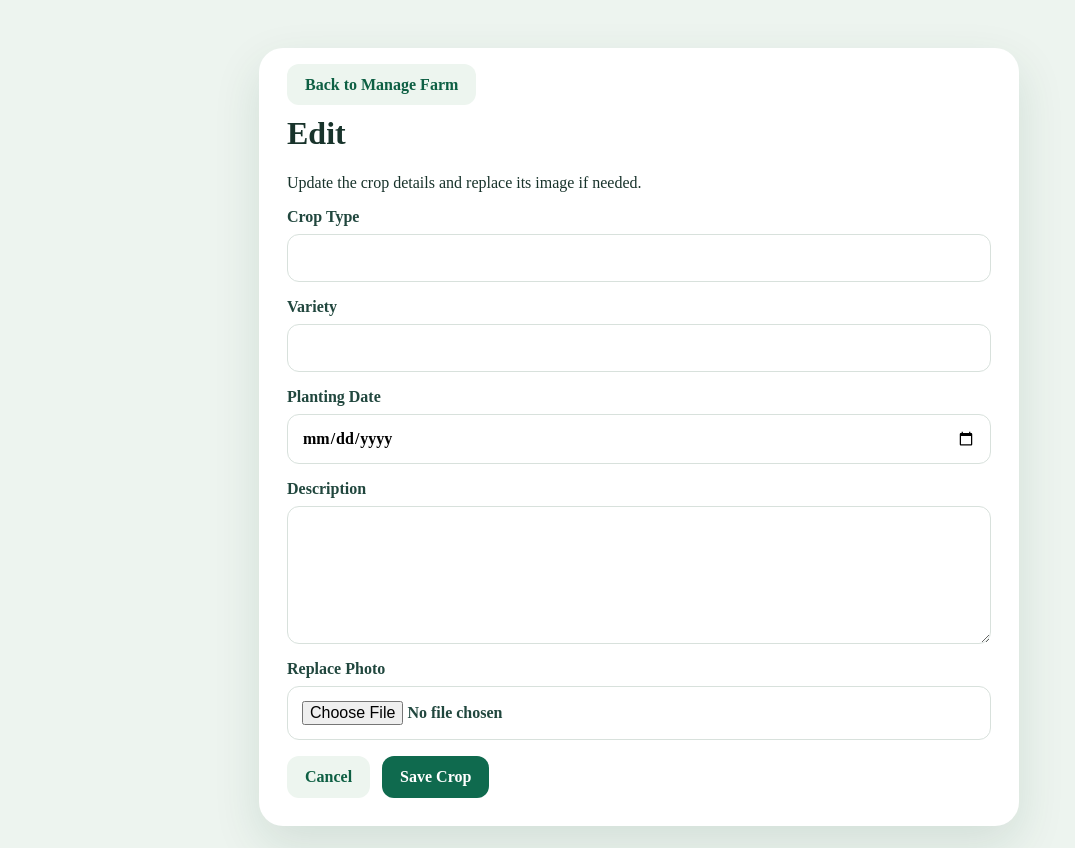
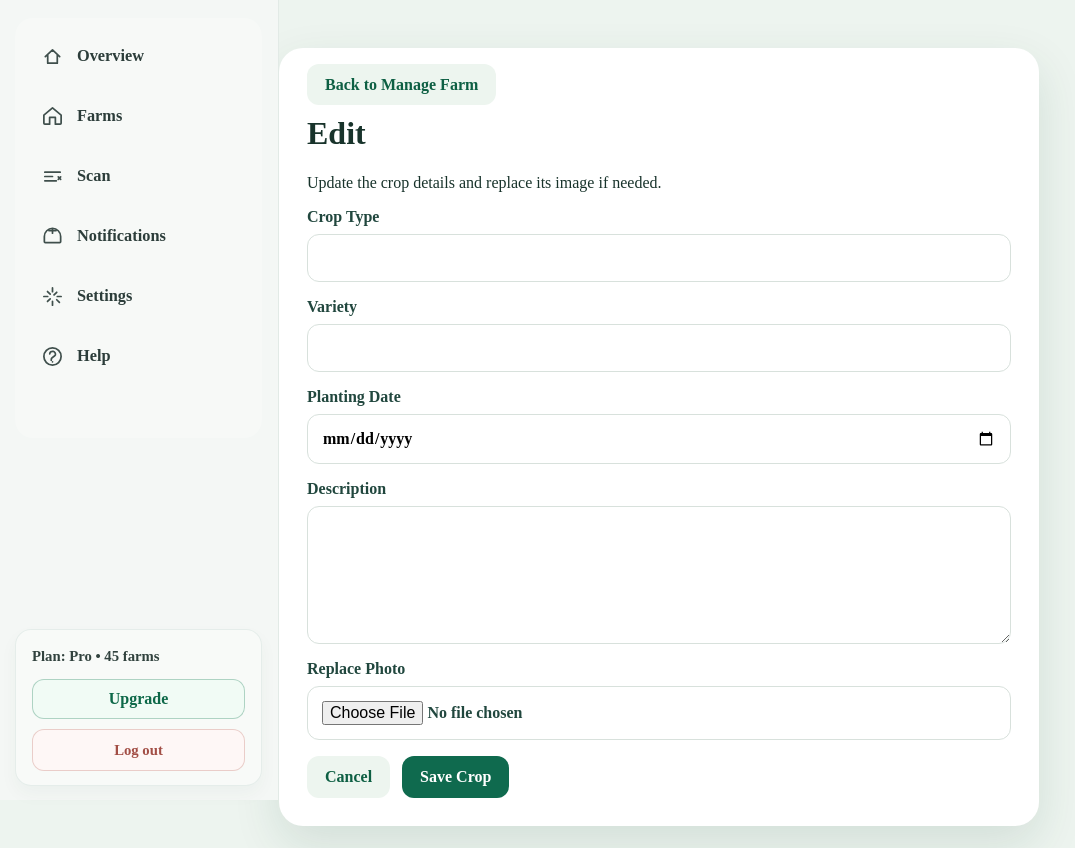
Before and after one commit to ndifondavid/Agro-sphere, a Flask app: template app/templates/dashboard/crop_edit.html in a window 1280 px wide. Shown: the whole page, without its empty margins (1-1076 px from the left). Run offline with Flask 3, Linux system fonts and the light colour scheme; the template is opened without the code that fills it, so the values that code supplies are empty.

Commit message:
Persist frontend branding and sidebar navigation

```diff
--- a/app/static/css/dashboard.css
+++ b/app/static/css/dashboard.css
@@ -1062,6 +1062,29 @@ textarea:focus-visible {
   display: grid;
   grid-template-columns: 280px minmax(0, 1fr);
   min-height: 860px;
+}
+
+.persistent-layout {
+  display: grid;
+  grid-template-columns: 280px minmax(0, 1fr);
+  min-height: 860px;
+}
+
+.persistent-layout > main {
+  min-width: 0;
+}
+
+.standalone-page > .persistent-sidebar {
+  position: fixed;
+  inset: 0 auto 0 0;
+  width: 280px;
+  min-height: 100vh;
+  z-index: 10;
+}
+
+.standalone-page > main,
+.standalone-page > .page-shell {
+  margin-left: 280px;
 }
 
 .sidebar {
--- a/app/static/css/landing.css
+++ b/app/static/css/landing.css
@@ -10,7 +10,8 @@ a { color: inherit; text-decoration: none; }
 .nav-wrap { min-height: 78px; display: flex; align-items: center; justify-content: space-between; gap: 28px; }
 .brand { display: inline-flex; align-items: center; gap: 10px; font: 700 20px 'Times New Roman', Times, serif; letter-spacing: 0; }
 .brand > span:last-child span { color: var(--green); }
-.brand-mark { display: grid; place-items: center; width: 29px; height: 29px; color: #fff; border-radius: 9px 9px 9px 2px; background: var(--green); font-size: 22px; line-height: 1; transform: rotate(-6deg); }
+.brand-mark { display: grid; place-items: center; width: 40px; height: 40px; color: #fff; border-radius: 50%; background: url('../images/as-logo.svg') center / contain no-repeat; font-size: 22px; line-height: 1; }
+.brand-mark svg { display: none; }
 .desktop-nav { display: flex; gap: 30px; color: #65746d; font-size: 14px; }
 .desktop-nav a:hover, .login-link:hover { color: var(--green); }
 .nav-actions, .hero-actions { display: flex; align-items: center; gap: 18px; }
--- a/app/static/css/scan.css
+++ b/app/static/css/scan.css
@@ -72,13 +72,11 @@ button, input { font: inherit; }
   border-radius: 14px;
   display: grid;
   place-items: center;
-  background: rgba(26, 143, 95, 0.06);
+  background: url('../images/as-logo.svg') center / contain no-repeat;
 }
 
 .brand-mark svg {
-  width: 100%;
-  height: 100%;
-  display: block;
+  display: none;
 }
 
 .brand-text {
--- a/app/templates/dashboard/crop_edit.html
+++ b/app/templates/dashboard/crop_edit.html
@@ -1,3 +1,3 @@
 <!DOCTYPE html>
 <html lang="en"><head><meta charset="UTF-8"><meta name="viewport" content="width=device-width, initial-scale=1.0"><title>Edit Crop</title><link rel="stylesheet" href="{{ url_for('static', filename='css/dashboard.css') }}"><style>body{background:#edf4ef;font-family:Arial,sans-serif}.shell{max-width:760px;margin:48px auto;padding:28px;background:#fff;border-radius:24px;box-shadow:0 18px 48px rgba(14,72,52,.12)}form{display:grid;gap:16px}label{display:grid;gap:8px;color:#21473e;font-weight:700}input,textarea{border:1px solid #d8e1dc;border-radius:12px;padding:14px;font:inherit}textarea{resize:vertical}.actions{display:flex;gap:12px;flex-wrap:wrap}.btn{border:0;border-radius:12px;padding:12px 18px;font-weight:700;text-decoration:none;cursor:pointer}.primary{background:#0f6a4e;color:#fff}.secondary{background:#edf5ef;color:#0d5f43}</style></head>
-<body><main class="shell"><a href="{{ url_for('farm.manage_farm', farm_id=farm.id) }}" class="btn secondary">Back to Manage Farm</a><h1>Edit {{ crop.crop_type }}</h1><p>Update the crop details and replace its image if needed.</p><form method="POST" enctype="multipart/form-data"><label>Crop Type<input name="crop_type" value="{{ crop.crop_type }}" required></label><label>Variety<input name="variety" value="{{ crop.variety or '' }}"></label><label>Planting Date<input type="date" name="planting_date" value="{{ crop.planting_date.isoformat() if crop.planting_date else '' }}"></label><label>Description<textarea name="description" rows="6">{{ crop.description or '' }}</textarea></label><label>Replace Photo<input type="file" name="photo" accept=".png,.jpg,.jpeg,.webp,image/png,image/jpeg,image/webp"></label><div class="actions"><a href="{{ url_for('farm.manage_farm', farm_id=farm.id) }}" class="btn secondary">Cancel</a><button class="btn primary" type="submit">Save Crop</button></div></form></main></body></html>
+<body class="standalone-page">{% include 'partials/sidebar.html' %}<main class="shell"><a href="{{ url_for('farm.manage_farm', farm_id=farm.id) }}" class="btn secondary">Back to Manage Farm</a><h1>Edit {{ crop.crop_type }}</h1><p>Update the crop details and replace its image if needed.</p><form method="POST" enctype="multipart/form-data"><label>Crop Type<input name="crop_type" value="{{ crop.crop_type }}" required></label><label>Variety<input name="variety" value="{{ crop.variety or '' }}"></label><label>Planting Date<input type="date" name="planting_date" value="{{ crop.planting_date.isoformat() if crop.planting_date else '' }}"></label><label>Description<textarea name="description" rows="6">{{ crop.description or '' }}</textarea></label><label>Replace Photo<input type="file" name="photo" accept=".png,.jpg,.jpeg,.webp,image/png,image/jpeg,image/webp"></label><div class="actions"><a href="{{ url_for('farm.manage_farm', farm_id=farm.id) }}" class="btn secondary">Cancel</a><button class="btn primary" type="submit">Save Crop</button></div></form></main></body></html>
--- a/app/templates/dashboard/crop_form.html
+++ b/app/templates/dashboard/crop_form.html
@@ -34,7 +34,8 @@
       .secondary-btn { background: #edf5ef; color: #0d5f43; border: 1px solid rgba(15, 93, 67, 0.1); }
     </style>
   </head>
-  <body>
+  <body class="standalone-page">
+    {% include 'partials/sidebar.html' %}
     <div class="topbar-strip" style="max-width: 760px; margin: 24px auto 0; display: flex; justify-content: space-between; align-items: center; gap: 12px; padding: 0 6px; font-weight: 700; color: #1c4b3d;">
       <a href="{{ url_for('dashboard.index') }}" style="color: #0f6a4e; text-decoration: none;">Overview</a>
       <span>›</span>
--- a/app/templates/dashboard/farm_details.html
+++ b/app/templates/dashboard/farm_details.html
@@ -67,7 +67,8 @@
       }
     </style>
   </head>
-  <body>
+  <body class="standalone-page">
+    {% include 'partials/sidebar.html' %}
     <div class="page-shell">
       <div class="topbar-strip">
         <div class="breadcrumbs">
--- a/app/templates/dashboard/farm_form.html
+++ b/app/templates/dashboard/farm_form.html
@@ -84,7 +84,8 @@
       }
     </style>
   </head>
-  <body>
+  <body class="standalone-page">
+    {% include 'partials/sidebar.html' %}
     <div class="topbar-strip" style="max-width: 760px; margin: 24px auto 0; display: flex; justify-content: space-between; align-items: center; gap: 12px; padding: 0 6px; font-weight: 700; color: #1c4b3d;">
       <a href="{{ url_for('dashboard.index') }}" style="color: #0f6a4e; text-decoration: none;">Overview</a>
       <span>›</span>
--- a/app/templates/dashboard/farm_manage.html
+++ b/app/templates/dashboard/farm_manage.html
@@ -69,7 +69,8 @@
       @media (max-width: 760px) { .two-col { grid-template-columns:1fr; } }
     </style>
   </head>
-  <body>
+  <body class="standalone-page">
+    {% include 'partials/sidebar.html' %}
     <div class="page-shell">
       <div class="topbar-strip">
         <a href="{{ url_for('dashboard.index') }}">Overview</a>
--- a/app/templates/dashboard/treatment_details.html
+++ b/app/templates/dashboard/treatment_details.html
@@ -43,12 +43,11 @@
         display: grid;
         place-items: center;
         border-radius: 14px;
-        background: rgba(255,255,255,0.15);
+        background: url("{{ url_for('static', filename='images/as-logo.svg') }}") center / contain no-repeat;
       }
 
       .brand-icon svg {
-        width: 28px;
-        height: 28px;
+        display: none;
       }
 
       .brand-name {
--- a/app/templates/landing/index.html
+++ b/app/templates/landing/index.html
@@ -51,7 +51,7 @@
 <div class="max-w-7xl mx-auto px-4 sm:px-6 lg:px-8 h-20 flex items-center justify-between">
 <!-- Brand Logo -->
 <a aria-label="AgroSphere Home" class="flex items-center gap-2.5 focus:outline-none focus:ring-2 focus:ring-brand-500 rounded-lg p-1" href="{{ url_for('public.landing') }}">
-<div class="w-10 h-10 rounded-xl bg-gradient-to-tr from-brand-700 to-brand-500 flex items-center justify-center text-white shadow-md shadow-brand-500/20">
+<div class="brand-mark w-10 h-10 rounded-xl flex items-center justify-center text-white shadow-md shadow-brand-500/20">
 <!-- Leaf / Sprout Icon -->
 <svg class="w-6 h-6" fill="none" stroke="currentColor" stroke-linecap="round" stroke-linejoin="round" stroke-width="2.2" viewbox="0 0 24 24">
 <path d="M11 20A7 7 0 0 1 9.8 6.1C15.5 5 17 4.48 19 2c1 2 2 4.18 2 8 0 5.5-4.78 10-10 10Z"></path>
@@ -420,7 +420,7 @@
 <div class="flex flex-col md:flex-row items-center justify-between gap-6">
 <!-- Brand & Copyright -->
 <div class="flex items-center gap-3">
-<div class="w-8 h-8 rounded-lg bg-brand-600 flex items-center justify-center text-white font-bold text-sm">
+<div class="brand-mark w-8 h-8 rounded-lg flex items-center justify-center text-white font-bold text-sm">
             C
           </div>
 <span class="text-white font-semibold tracking-tight">AgroSphere</span>
--- /dev/null
+++ b/app/templates/partials/sidebar.html
@@ -0,0 +1,33 @@
+<aside class="sidebar persistent-sidebar" aria-label="Sidebar navigation">
+  <nav class="menu">
+    <a href="{{ url_for('dashboard.index') }}" class="menu-item{% if request.endpoint == 'dashboard.index' %} active{% endif %}">
+      <span class="menu-icon"><svg viewBox="0 0 24 24" xmlns="http://www.w3.org/2000/svg"><path d="M4.5 12.2 12 5l7.5 7.2M7 10.8V19h10v-8.2" fill="none" stroke="currentColor" stroke-width="1.8" stroke-linecap="round" stroke-linejoin="round"/></svg></span>
+      Overview
+    </a>
+    <a href="{{ url_for('farm.list_farms') }}" class="menu-item{% if request.endpoint in ['farm.list_farms', 'farm.create_farm', 'farm.farm_details', 'farm.manage_farm', 'farm.edit_crop', 'farm.create_crop'] %} active{% endif %}">
+      <span class="menu-icon"><svg viewBox="0 0 24 24" xmlns="http://www.w3.org/2000/svg"><path d="M3 10.5 12 3l9 7.5V19a1 1 0 0 1-1 1h-5v-7H9v7H4a1 1 0 0 1-1-1v-8.5Z" fill="none" stroke="currentColor" stroke-width="1.8" stroke-linecap="round" stroke-linejoin="round"/></svg></span>
+      Farms
+    </a>
+    <a href="{{ url_for('scan.scan_leaf') }}" class="menu-item{% if request.endpoint and request.endpoint.startswith('scan.') %} active{% endif %}">
+      <span class="menu-icon"><svg viewBox="0 0 24 24" xmlns="http://www.w3.org/2000/svg"><path d="M4 7.5h16M4 12h8m-8 4.5h12M18 12.5l2.5 2.5m-2.5 0 2.5-2.5" fill="none" stroke="currentColor" stroke-width="1.8" stroke-linecap="round"/></svg></span>
+      Scan
+    </a>
+    <a href="{{ url_for('dashboard.notifications') }}" class="menu-item{% if request.endpoint == 'dashboard.notifications' %} active{% endif %}">
+      <span class="menu-icon"><svg viewBox="0 0 24 24" xmlns="http://www.w3.org/2000/svg"><path d="M12 3.5a8.5 8.5 0 0 1 8.5 8.5v5.5a1 1 0 0 1-1 1H4.5a1 1 0 0 1-1-1V12A8.5 8.5 0 0 1 12 3.5Zm0 0v5m-3.5-2.5h7" fill="none" stroke="currentColor" stroke-width="1.8" stroke-linecap="round"/></svg></span>
+      Notifications
+    </a>
+    <a href="{{ url_for('dashboard.settings') }}" class="menu-item{% if request.endpoint == 'dashboard.settings' %} active{% endif %}">
+      <span class="menu-icon"><svg viewBox="0 0 24 24" xmlns="http://www.w3.org/2000/svg"><path d="M12 3v4m0 10v4m9-9h-4M7 12H3m16.2 6.2-2.8-2.8M9.6 9.6 6.8 6.8m0 10.4 2.8-2.8m6.8-6.8-2.8 2.8" fill="none" stroke="currentColor" stroke-width="1.8" stroke-linecap="round"/></svg></span>
+      Settings
+    </a>
+    <a href="{{ url_for('dashboard.help_page') }}" class="menu-item{% if request.endpoint == 'dashboard.help_page' %} active{% endif %}">
+      <span class="menu-icon"><svg viewBox="0 0 24 24" xmlns="http://www.w3.org/2000/svg"><circle cx="12" cy="12" r="9" fill="none" stroke="currentColor" stroke-width="1.8"/><path d="M9.1 9.2a3 3 0 1 1 5.8 1.4c-.9 1.4-2.8 1.9-3.8 3.3-.4.6-.4 1.1-.4 1.9M12 17.5h.01" fill="none" stroke="currentColor" stroke-width="1.8" stroke-linecap="round"/></svg></span>
+      Help
+    </a>
+  </nav>
+  <div class="plan-box">
+    <span>Plan: Pro • 45 farms</span>
+    <button type="button">Upgrade</button>
+    <a class="logout-btn" href="{{ url_for('auth.logout') }}">Log out</a>
+  </div>
+</aside>
```
Also changed, not shown: other parts of app/static/css/dashboard.css (+22 -10 lines), app/templates/dashboard/farms.html (+5 -2 lines), app/templates/marketplace/browse.html (+5 -2 lines), app/templates/marketplace/listing_form.html (+5 -2 lines), app/static/images/as-logo.svg (added).
